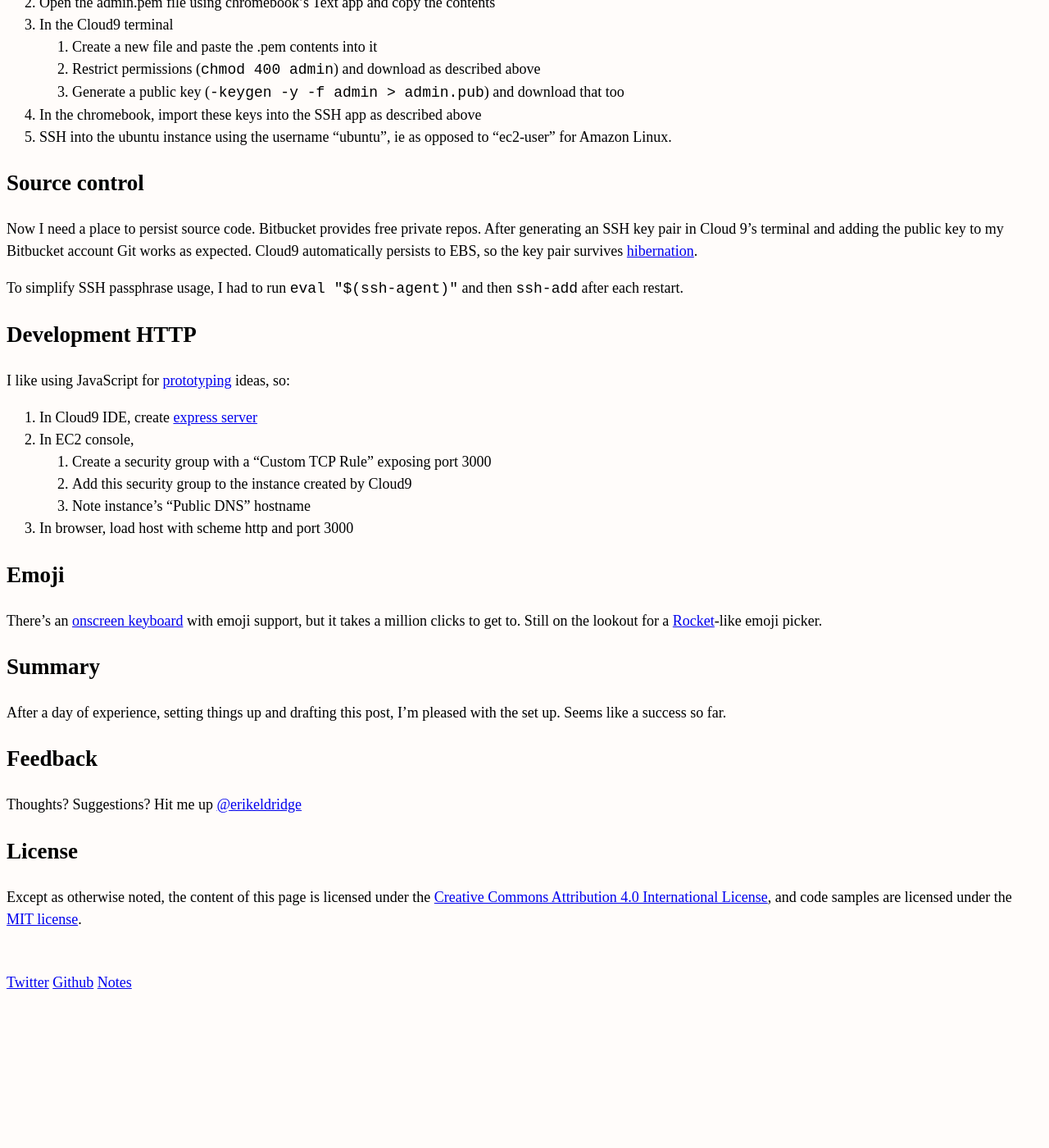
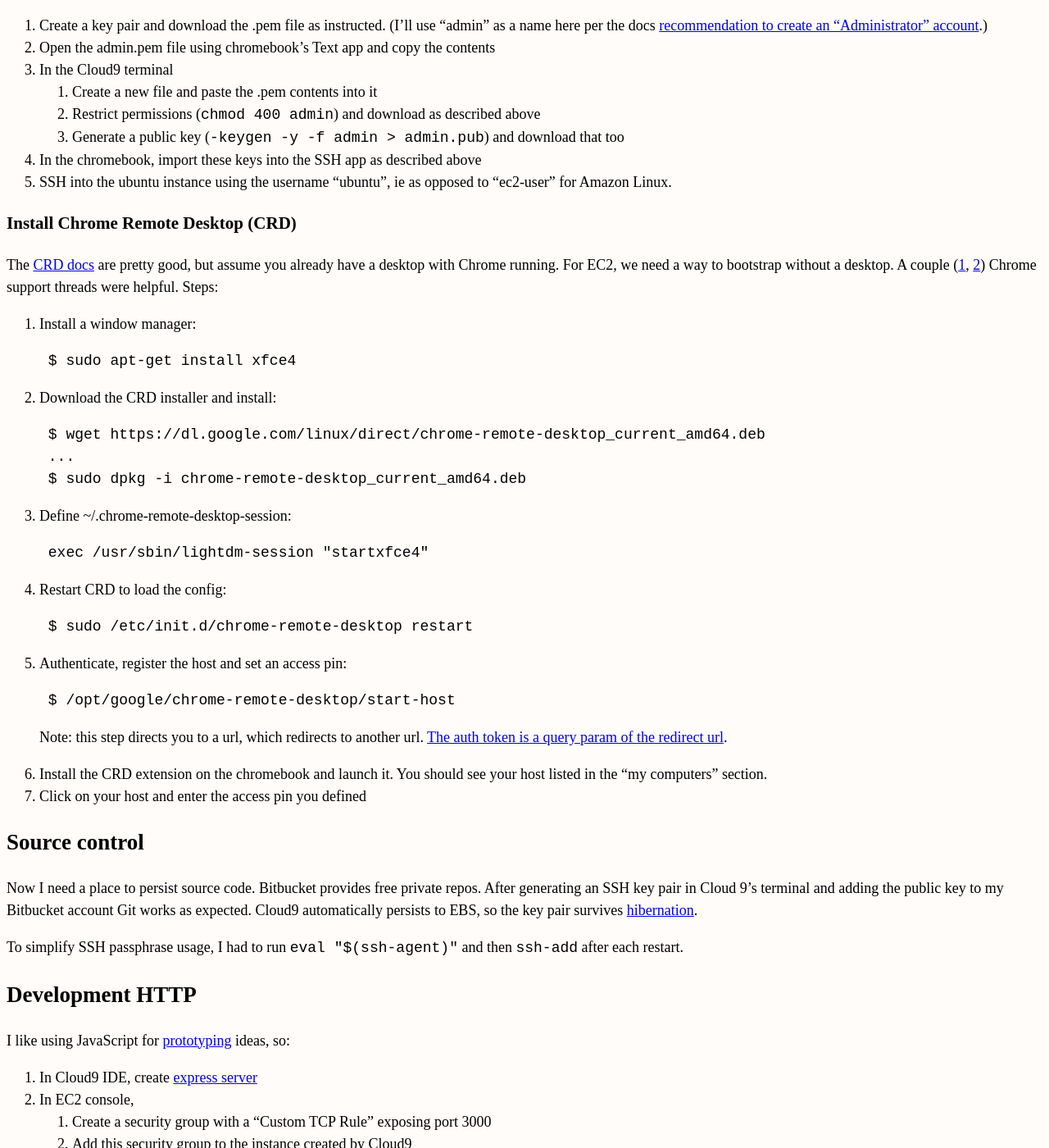
Before and after one commit to erikeldridge/erikeldridge.github.com, a Jekyll site: the page built from _posts/2017-12-24-netbook-development.md, in a window 1280 px wide and 1400 px high, scrolled down 2515 px. Shown: the whole window at 82% size. Built offline with Jekyll 4.4.1, drawn with Linux system fonts in a browser that asks for light colours; nearby versions of some CDN libraries; before the commit the page ends 3730 px from its top, so only the background shows below that; some of the changed text lies outside the part shown.

Commit message:
Update from Forestry.io - 2017-12-24-netbook-development.md

```diff
--- a/_posts/2017-12-24-netbook-development.md
+++ b/_posts/2017-12-24-netbook-development.md
@@ -13,6 +13,7 @@
 - ubuntu
 - ssh
 - ec2
+- chrome-remote-desktop
 ---
 ## Context
 
@@ -92,7 +93,9 @@
 
 The first step is setting up remote desktop, so I can run Android Studio and an emulator.
 
-Amazon Linux, the OS used by Cloud9 doesn't support remote desktop, so I'll use Ubuntu. The [AMI browser on ubuntu.com](https://cloud-images.ubuntu.com/locator/ec2/) makes it easy to find an LTS (stable version) backed by HVM (recommended by [EC2 docs](https://docs.aws.amazon.com/AWSEC2/latest/UserGuide/EC2_GetStarted.html)) EBS (like Cloud9's configuration) in my region (close by for low latency).
+### Create instance with window manager
+
+I like Ubuntu, and there's lots of support for it. The [AMI browser on ubuntu.com](https://cloud-images.ubuntu.com/locator/ec2/) makes it easy to find an LTS (stable version) backed by HVM (recommended by [EC2 docs](https://docs.aws.amazon.com/AWSEC2/latest/UserGuide/EC2_GetStarted.html)) EBS (like Cloud9's configuration) in my region (close by for low latency).
 
 [EC2's getting started docs](https://docs.aws.amazon.com/AWSEC2/latest/UserGuide/EC2_GetStarted.html) do a good job explaining how to set up an instance with sane defaults. One caveat: I was able to launch an instance as documented, but if I tried to reuse my "chromebook" key, the instance never acquired a public IP. So, it seems I need to use an EC2 key pair, which requires a bit of finagling as chromebook's SSH app requires a private key with restricted permissions and a public key, but EC2's key pair generation only provides a private key with open permissions. Workaround:
 
@@ -105,7 +108,31 @@
 4. In the chromebook, import these keys into the SSH app as described above
 5. SSH into the ubuntu instance using the username "ubuntu", ie as opposed to "ec2-user" for Amazon Linux.
 
+### Install Chrome Remote Desktop (CRD)
 
+The [CRD docs](https://support.google.com/chrome/answer/1649523) are pretty good, but assume you already have a desktop with Chrome running. For EC2, we need a way to bootstrap without a desktop. A couple ([1](https://productforums.google.com/forum/#!msg/chrome/CTnqSKj6uts/8xg88ribRxQJ), [2](https://productforums.google.com/d/msg/chrome/WvcFOblHMik/hGlM875QAwAJ)) Chrome support threads were helpful. Steps:
+
+1. Install a window manager:
+
+        $ sudo apt-get install xfce4
+2. Download the CRD installer and install:
+
+        $ wget https://dl.google.com/linux/direct/chrome-remote-desktop_current_amd64.deb
+        ...
+        $ sudo dpkg -i chrome-remote-desktop_current_amd64.deb
+3. Define \~/.chrome-remote-desktop-session:
+
+        exec /usr/sbin/lightdm-session "startxfce4"
+4. Restart CRD to load the config:
+
+        $ sudo /etc/init.d/chrome-remote-desktop restart
+5. Authenticate, register the host and set an access pin:
+
+        $ /opt/google/chrome-remote-desktop/start-host
+
+   Note: this step directs you to a url, which redirects to another url. [The auth token is a query param of the redirect url](https://askubuntu.com/questions/795703/chrome-remote-desktop-access-to-headless-ubuntu-server-16-04-machine#comment1587657_953269).
+6. Install the CRD extension on the chromebook and launch it. You should see your host listed in the "my computers" section.
+7. Click on your host and enter the access pin you defined
 
 ## Source control
 
```
Also changed, not shown: other parts of _posts/2017-12-24-netbook-development.md (+1 -1 lines).
